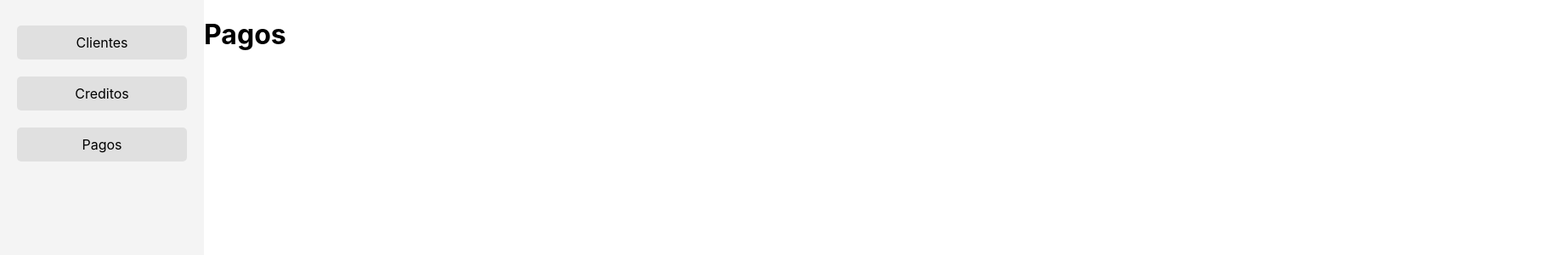
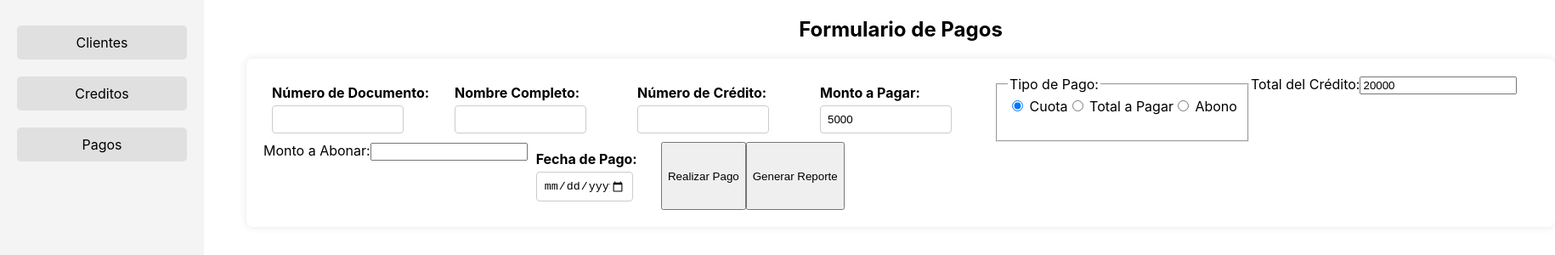
Before and after one commit to Juan-204/Proyecto-Financiero, a React (Create React App) app: page /pagos in a window 1280 px wide. Shown: the top 300 px of the page at 85% size, 1830 px wide, since content can reach past the window. Built offline with nearby package versions, Linux system fonts and the light colour scheme.

Commit message:
actualización pagos

```diff
--- a/src/components/Pagos.js
+++ b/src/components/Pagos.js
@@ -1,10 +1,51 @@
 import React from 'react'
+import './Clientes.css'
 
 const Pagos = () => {
   return (
-    <div>
-        <h1>Pagos</h1>
-    </div>
+      <div className='formulario'>
+      <h2>Formulario de Pagos</h2>
+    <form id="formulario" action="#" method="post">
+        <div class="input-group">
+            <label for="documento">Número de Documento:</label>
+            <input type="text" id="documento" required/>
+        </div>
+        <div class="input-group">
+            <label for="nombre">Nombre Completo:</label>
+            <input type="text" id="nombre" required/>
+        </div>
+        <div class="input-group">
+            <label for="credito">Número de Crédito:</label>
+            <input type="number" id="credito" name="credito" required/>
+        </div>
+        <div class="input-group">
+        <label for="amountDue">Monto a Pagar:</label>
+        <input type="text" id="amountDue" name="amountDue" value="5000" readonly/>
+        </div>
+        <fieldset>
+            <legend>Tipo de Pago:</legend>
+            <label><input type="radio" name="paymentType" value="cuota" checked/> Cuota</label>
+            <label><input type="radio" name="paymentType" value="total"/> Total a Pagar</label>
+            <label><input type="radio" name="paymentType" value="abono"/> Abono</label>
+        </fieldset>
+
+        <div id="totalPaymentSection">
+            <label for="totalPayment">Total del Crédito:</label>
+            <input type="text" id="totalPayment" name="totalPayment" value="20000" readonly/>
+        </div>
+
+        <div id="abonoSection">
+            <label for="abonoAmount">Monto a Abonar:</label>
+            <input type="number" id="abonoAmount" name="abonoAmount" min="1"/>
+        </div>
+        <div class="input-group">
+            <label for="fecha">Fecha de Pago:</label>
+            <input type="date" id="fecha" name="fecha" required/>
+        </div>
+        <button type="submit" onclick="pago()">Realizar Pago</button>
+        <button type="button" id="reporte">Generar Reporte</button>
+        </form>
+        </div>
   )
 }
 
```
